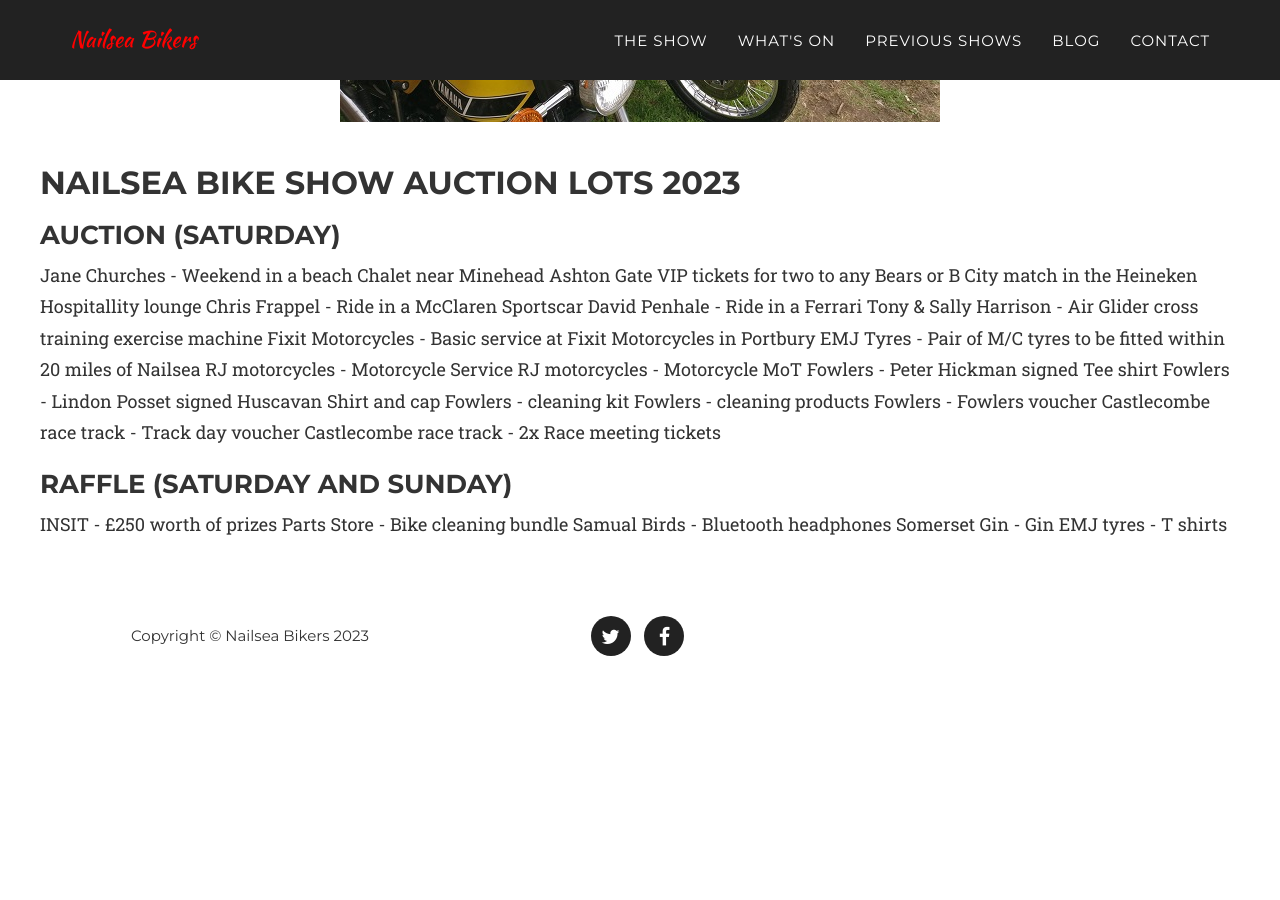
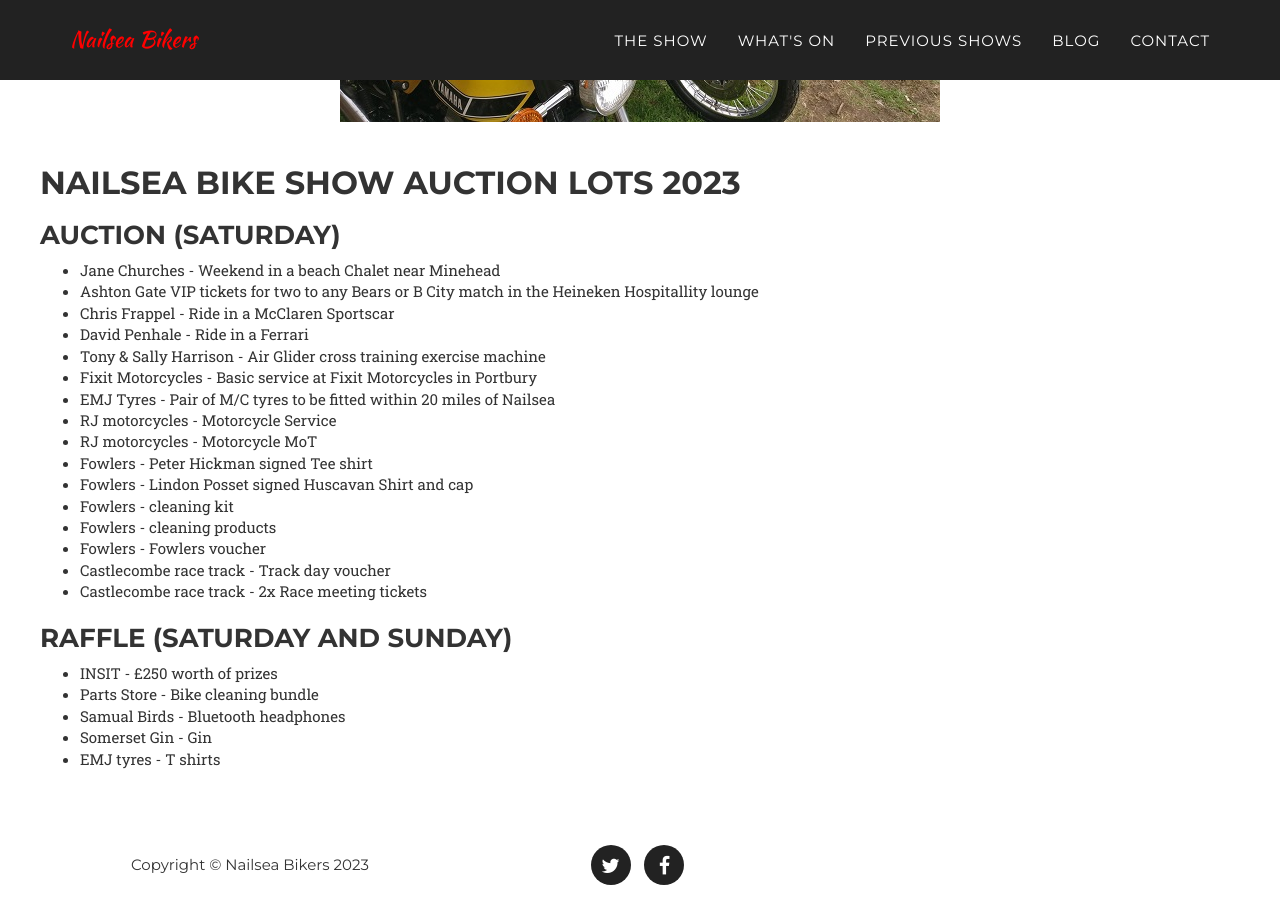
Before and after one commit to nailsea-bikers/nailsea-bikers.github.io, a Jekyll site: the page built from _posts/2023-09-11-auction-list-2023.markdown, in a window 1280 px wide and 900 px high, scrolled down 698 px. Built offline with Jekyll 4.4.1, drawn with Linux system fonts in a browser that asks for light colours; some web fonts are replaced; before the commit the page ends 1379 px from its top, so only the background shows below that.

```diff
--- a/_posts/2023-09-11-auction-list-2023.markdown
+++ b/_posts/2023-09-11-auction-list-2023.markdown
@@ -14,27 +14,27 @@ description: List of the Auction lots
 
 ### Auction (Saturday)
 
-Jane Churches - Weekend in a beach Chalet near Minehead
-Ashton Gate	VIP tickets for two to any Bears or B City match in the Heineken Hospitallity lounge
-Chris Frappel - Ride in a McClaren Sportscar
-David Penhale - Ride in a Ferrari
-Tony & Sally Harrison - Air Glider cross training exercise machine
-Fixit Motorcycles - Basic  service at Fixit Motorcycles in Portbury
-EMJ Tyres - Pair of M/C tyres to be fitted within 20 miles of Nailsea
-RJ motorcycles - Motorcycle Service
-RJ motorcycles - Motorcycle MoT
-Fowlers	- Peter Hickman signed Tee shirt
-Fowlers	- Lindon Posset signed Huscavan Shirt and cap
-Fowlers - cleaning kit
-Fowlers - cleaning products
-Fowlers	- Fowlers voucher
-Castlecombe race track - Track day voucher
-Castlecombe race track - 2x Race meeting tickets
+* Jane Churches - Weekend in a beach Chalet near Minehead
+* Ashton Gate	VIP tickets for two to any Bears or B City match in the Heineken Hospitallity lounge
+* Chris Frappel - Ride in a McClaren Sportscar
+* David Penhale - Ride in a Ferrari
+* Tony & Sally Harrison - Air Glider cross training exercise machine
+* Fixit Motorcycles - Basic  service at Fixit Motorcycles in Portbury
+* EMJ Tyres - Pair of M/C tyres to be fitted within 20 miles of Nailsea
+* RJ motorcycles - Motorcycle Service
+* RJ motorcycles - Motorcycle MoT
+* Fowlers	- Peter Hickman signed Tee shirt
+* Fowlers	- Lindon Posset signed Huscavan Shirt and cap
+* Fowlers - cleaning kit
+* Fowlers - cleaning products
+* Fowlers	- Fowlers voucher
+* Castlecombe race track - Track day voucher
+* Castlecombe race track - 2x Race meeting tickets
 
 ### Raffle (Saturday and Sunday)
 
-INSIT - £250 worth of prizes
-Parts Store	- Bike cleaning bundle
-Samual Birds - Bluetooth headphones
-Somerset Gin - Gin
-EMJ tyres - T shirts
+* INSIT - £250 worth of prizes
+* Parts Store	- Bike cleaning bundle
+* Samual Birds - Bluetooth headphones
+* Somerset Gin - Gin
+* EMJ tyres - T shirts
```
